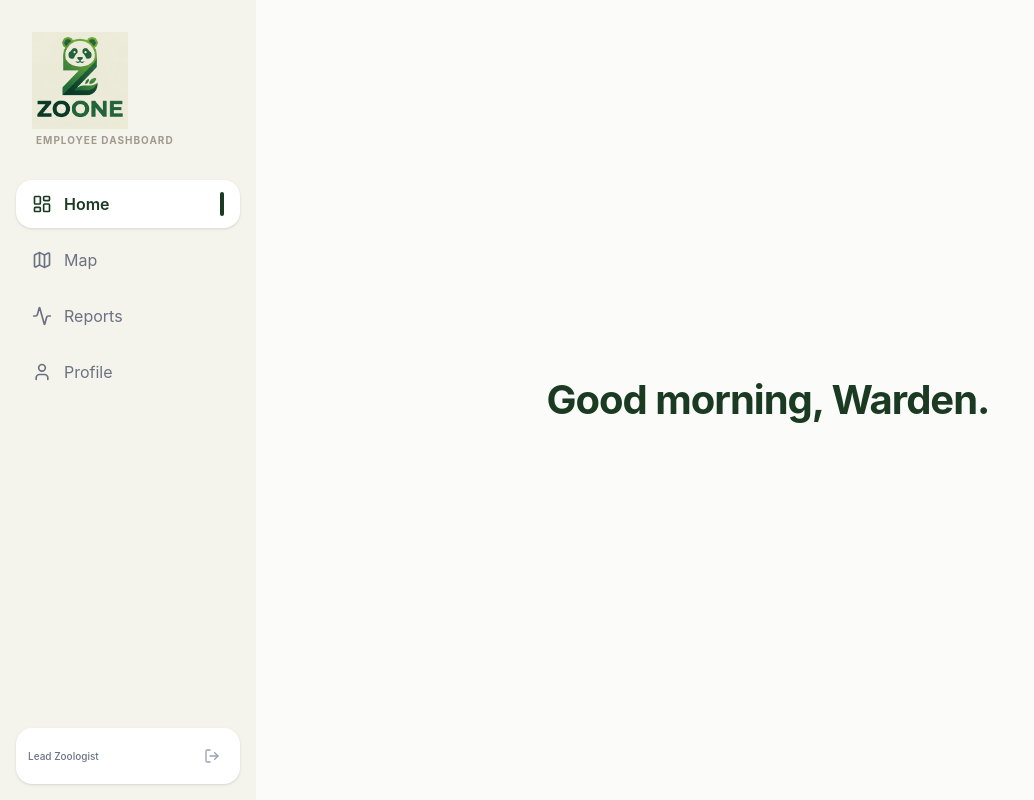
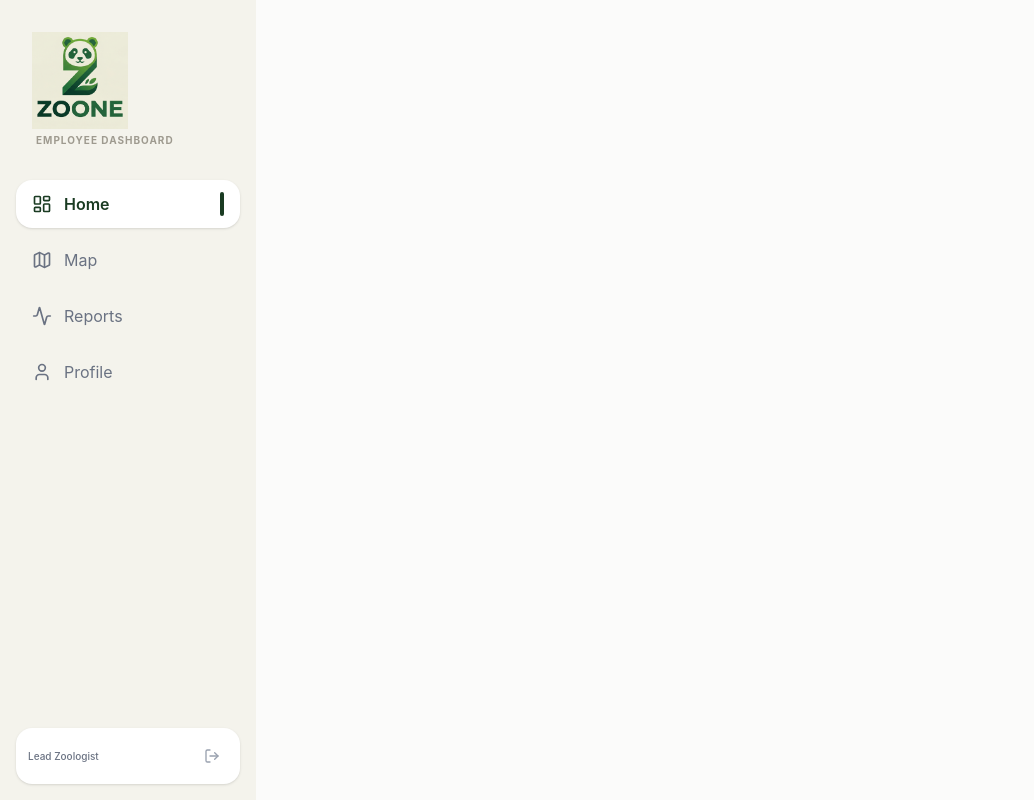
Before and after one commit to dvdek12/zoo-frontend, a Vue app: page / in a window 1280 px wide. Shown: the whole page, without its empty margins (0-1034 px from the left). Built offline with nearby package versions, Linux system fonts and the light colour scheme.

Commit message:
uzycie auth store

```diff
--- a/src/views/DashboardView.vue
+++ b/src/views/DashboardView.vue
@@ -1,8 +1,13 @@
 <template>
   <div class="flex items-center justify-center h-full">
-    <h2 class="text-[2.5rem] font-bold text-[#1a3b22] tracking-tight">Good morning, Warden.</h2>
+    <h2
+    v-if="auth.isLoggedIn"
+    class="text-[2.5rem] font-bold text-[#1a3b22] tracking-tight">Good morning, {{ auth.userEmail }}!</h2>
   </div>
 </template>
 
 <script setup>
+import { useAuthStore } from '../stores/auth';
+
+const auth = useAuthStore();
 </script>
```
